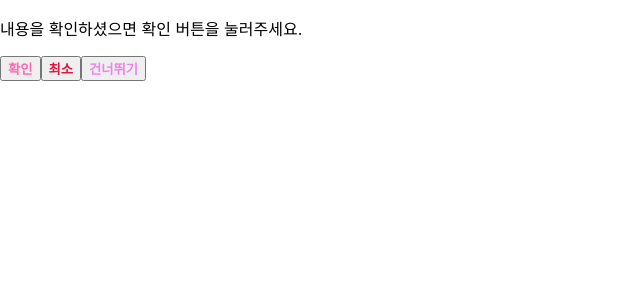
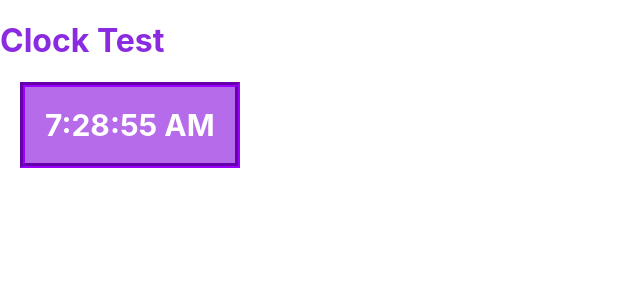
Before and after one commit to kimkunwoo99/ReactProject2024, a React (Create React App) app: page / in a window 1280 px wide. Shown: the top 300 px of the page, without its empty margins (0-640 px from the left). Built offline with nearby package versions, Linux system fonts and the light colour scheme.

Commit message:
React Element

```diff
--- /dev/null
+++ b/src/chp04/Clock.css
@@ -0,0 +1,12 @@
+.clock{
+    border-width: 5px;
+    border-style: groove;
+    border-color: #9900ff;
+    background-color: #b66bea;
+    color: white;
+    font-size: 30px;
+    font-weight: bold;
+    padding: 20px;
+    margin: 20px;
+    width: 170px;
+}
--- /dev/null
+++ b/src/chp04/Clock.jsx
@@ -0,0 +1,12 @@
+import React from "react";
+
+function Clock(props){
+    return(
+        <div>
+            <h1>Clock Test</h1>
+            <div className='clock'>{new Date().toLocaleTimeString()}</div>
+        </div>
+    );
+}
+
+export default Clock;
--- a/src/index.js
+++ b/src/index.js
@@ -3,15 +3,24 @@
 import './index.css';
 import './chp03/Book.css'
 import './chp04/Button.css'
+import './chp04/Clock.css'
 import reportWebVitals from './reportWebVitals';
 import ConfirmDialog from "./chp04/ConfirmDialog";
+import Clock from "./chp04/Clock";
+
+
 
 const root = ReactDOM.createRoot(document.getElementById('root'));
-root.render(
-  <React.StrictMode>
-    <ConfirmDialog/>
-  </React.StrictMode>
-);
+setInterval(()=>{
+    root.render(
+        <React.StrictMode>
+            <Clock/>
+        </React.StrictMode>
+        );
+    }
+    ,1000
+)
+
 
 // If you want to start measuring performance in your app, pass a function//
 // to log results (for example: reportWebVitals(console.log))
```
